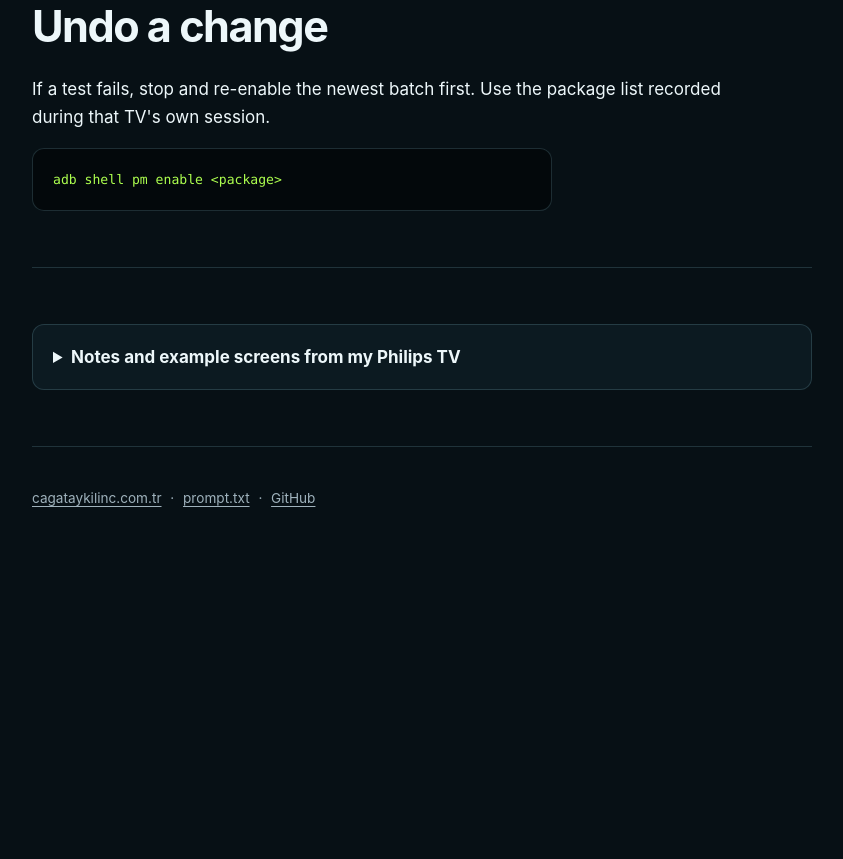
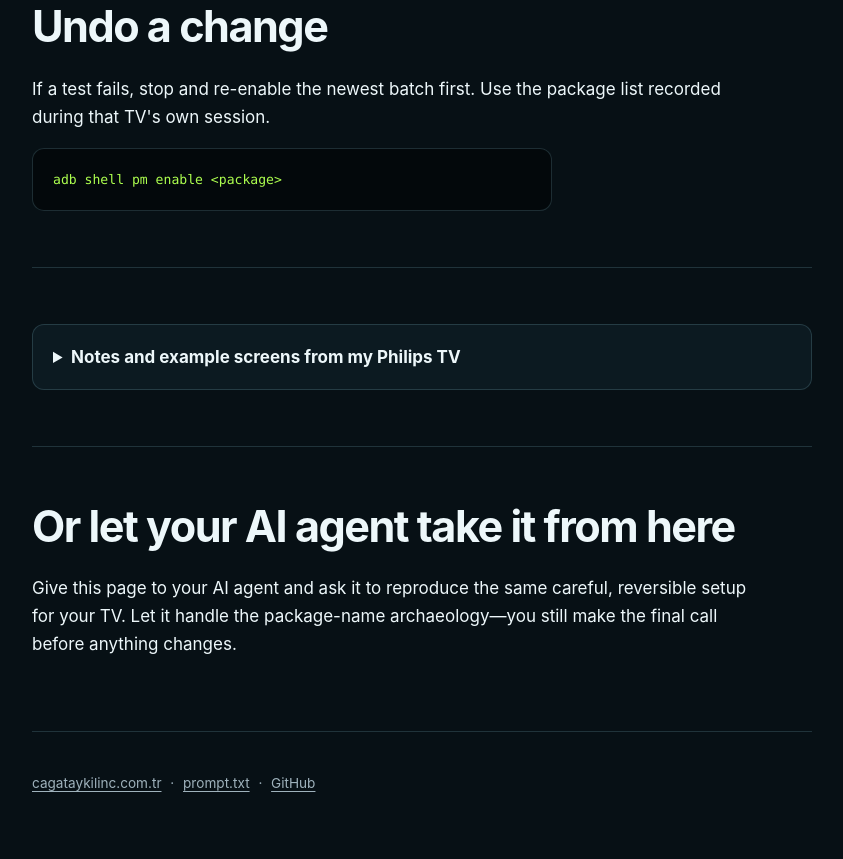
Before and after one commit to kilinccagatay/debloat-your-android-tv, a plain HTML site: page index.html in a window 1280 px wide. Shown: the part 4274-5133 px from the top of the page, without its empty margins (218-1061 px from the left). Before the commit the page ends 4847 px from the top, so only its background shows below. Drawn offline with Linux system fonts and the light colour scheme.

Commit message:
Add AI agent handoff note

```diff
--- a/index.html
+++ b/index.html
@@ -91,6 +91,11 @@
         </div>
       </details>
     </section>
+
+    <section>
+      <h2>Or let your AI agent take it from here</h2>
+      <p>Give this page to your AI agent and ask it to reproduce the same careful, reversible setup for your TV. Let it handle the package-name archaeology—you still make the final call before anything changes.</p>
+    </section>
   </main>
 
   <footer><a href="https://cagataykilinc.com.tr/">cagataykilinc.com.tr</a><span>·</span><a href="prompt.txt">prompt.txt</a><span>·</span><a href="https://github.com/kilinccagatay/debloat-your-android-tv">GitHub</a></footer>
```
